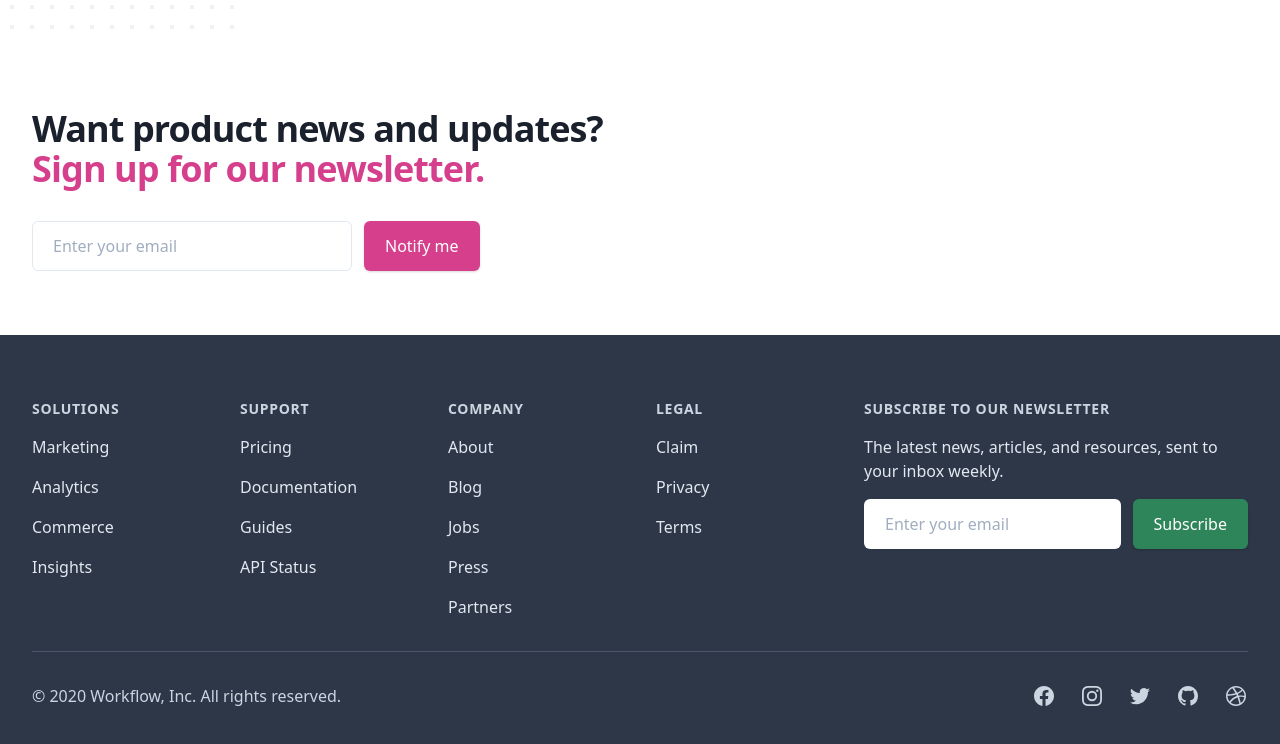
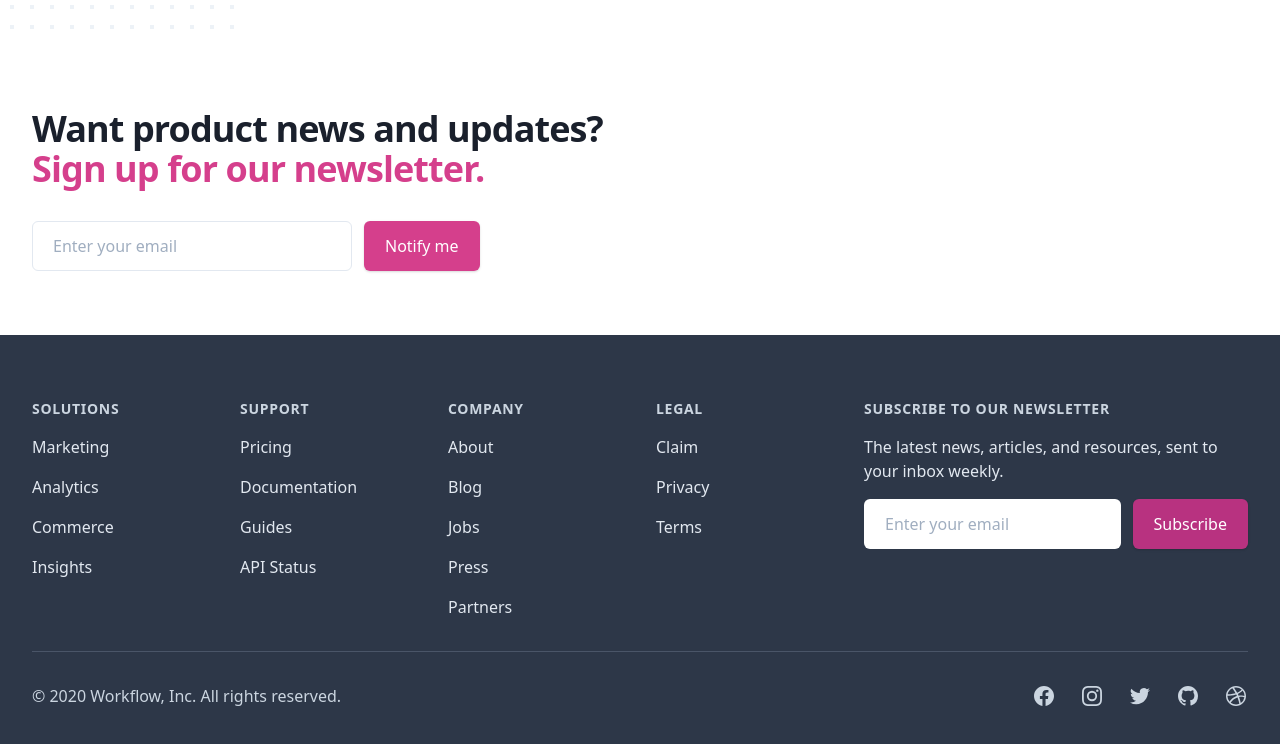
Before and after one commit to JakePartusch/jamstore, a Gatsby site: page / in a window 1280 px wide. Shown: the part 1035-1779 px from the top of the page. Built offline with nearby package versions, Linux system fonts and the light colour scheme; Gatsby itself is replaced by a stand-in of ours; what @tailwindcss/ui would draw is missing.

Commit message:
fix: moar moar pink

```diff
--- a/src/components/common/Footer.js
+++ b/src/components/common/Footer.js
@@ -183,7 +183,7 @@ const Footer = () => (
               placeholder="Enter your email"
             />
             <div className="mt-3 rounded-md shadow sm:mt-0 sm:ml-3 sm:flex-shrink-0">
-              <button className="w-full flex items-center justify-center px-5 py-3 border border-transparent text-base leading-6 font-medium rounded-md text-white bg-green-700 hover:bg-green-400 focus:outline-none focus:bg-green-400 transition duration-150 ease-in-out">
+              <button className="w-full flex items-center justify-center px-5 py-3 border border-transparent text-base leading-6 font-medium rounded-md text-white bg-pink-700 hover:bg-pink-400 focus:outline-none focus:bg-pink-400 transition duration-150 ease-in-out">
                 Subscribe
               </button>
             </div>
```
